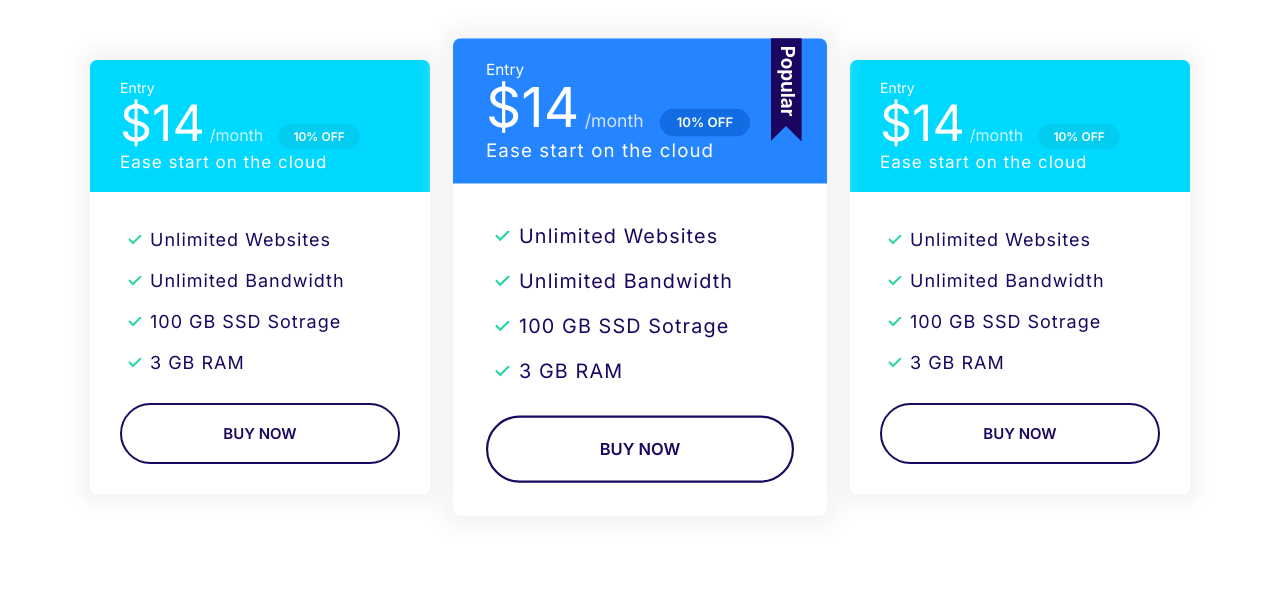
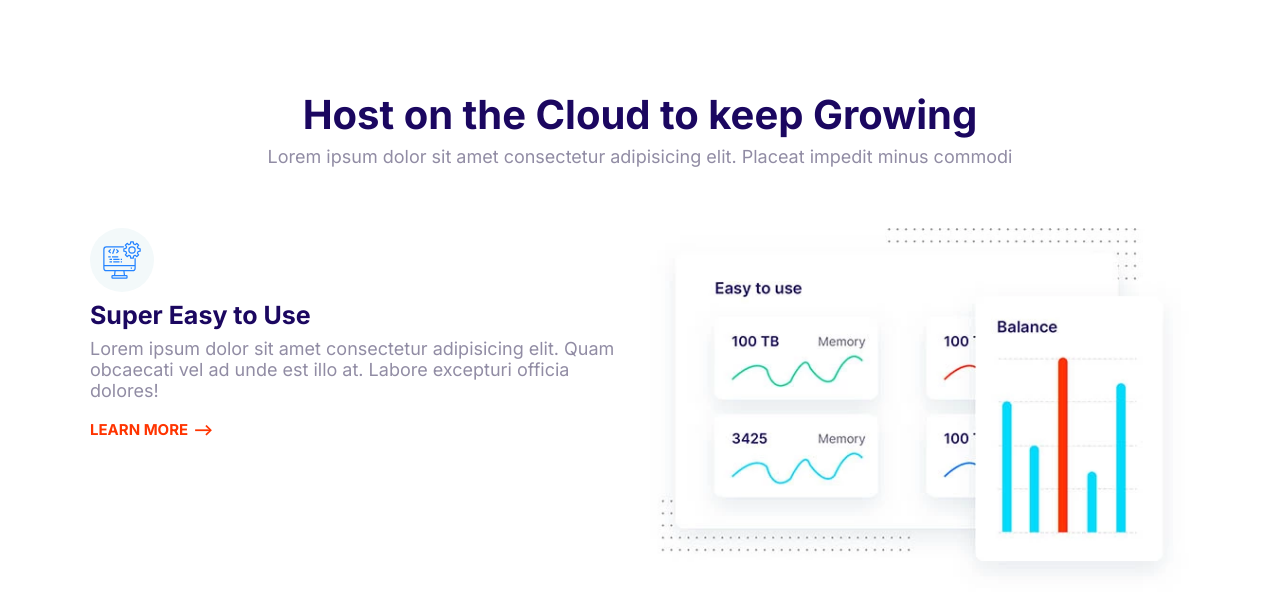
Before and after one commit to claudiobarsante/moshify, a plain HTML site: page index.html in a window 1280 px wide. Drawn offline with Linux system fonts and the light colour scheme.

Commit message:
feature component

```diff
--- a/css/styles.css
+++ b/css/styles.css
@@ -778,3 +778,27 @@ minmax to provide a range, so it will distribute all the available space equally
 	max-width: 500px;
 	margin: 0 auto; /* you can center the card horizontally setting to auto so all available space will be equally distributed horizontally*/
 }
+
+/* Features */
+.feature {
+	gap: 4rem 2rem;
+	margin: 12 rem 0;
+}
+
+.feature:first-of-type {
+	margin-top: 6rem;
+}
+.feature__heading {
+	margin: 1rem 0;
+}
+
+.feature__image {
+	width: 100%;
+}
+
+@media screen and (min-width: 768px) {
+	/*nth-of-type(even) selects elements that are even, ex:2,4, 6*/
+	.feature:nth-of-type(even) .feature__content {
+		order: 2; /* invert the order*/
+	}
+}
--- a/index.html
+++ b/index.html
@@ -14,69 +14,33 @@
 		<link rel="stylesheet" href="css/styles.css" />
 	</head>
 	<body>
-		<section class="block container block-plans">
-			<div class="grid grid--1x3">
-				<div class="plan">
-					<div class="card card--secondary">
-						<header class="card__header">
-							<h3 class="plan__name">Entry</h3>
-							<span class="plan__price">$14</span>
-							<span class="plan__billing-cycle">/month</span>
-							<span class="badge badge--secondary badge--small"> 10% OFF </span>
-							<span class="plan__description">Ease start on the cloud</span>
-						</header>
-						<div class="card__body">
-							<ul class="list list--tick">
-								<li class="list__item">Unlimited Websites</li>
-								<li class="list__item">Unlimited Bandwidth</li>
-								<li class="list__item">100 GB SSD Sotrage</li>
-								<li class="list__item">3 GB RAM</li>
-							</ul>
-							<button class="btn btn--outline btn--block">Buy Now</button>
-						</div>
-					</div>
+		<section class="block container">
+			<header class="block__header">
+				<h2>Host on the Cloud to keep Growing</h2>
+				<p>
+					Lorem ipsum dolor sit amet consectetur adipisicing elit. Placeat impedit minus commodi
+				</p>
+			</header>
+			<article class="grid grid--1x2 feature">
+				<div class="feature__content">
+					<span class="icon-container">
+						<svg class="icon icon--primary">
+							<use xlink:href="images/sprite.svg#easy"></use>
+						</svg>
+					</span>
+					<h3 class="feature__heading">Super Easy to Use</h3>
+					<p>
+						Lorem ipsum dolor sit amet consectetur adipisicing elit. Quam obcaecati vel ad unde est
+						illo at. Labore excepturi officia dolores!
+					</p>
+					<a href="#" class="link-arrow">Learn More</a>
 				</div>
-				<div class="plan plan--popular">
-					<div class="card card--primary">
-						<header class="card__header">
-							<h3 class="plan__name">Entry</h3>
-							<span class="plan__price">$14</span>
-							<span class="plan__billing-cycle">/month</span>
-							<span class="badge badge--primary badge--small"> 10% OFF </span>
-							<span class="plan__description">Ease start on the cloud</span>
-						</header>
-						<div class="card__body">
-							<ul class="list list--tick">
-								<li class="list__item">Unlimited Websites</li>
-								<li class="list__item">Unlimited Bandwidth</li>
-								<li class="list__item">100 GB SSD Sotrage</li>
-								<li class="list__item">3 GB RAM</li>
-							</ul>
-							<button class="btn btn--outline btn--block">Buy Now</button>
-						</div>
-					</div>
-				</div>
-				<div class="plan">
-					<div class="card card--secondary">
-						<header class="card__header">
-							<h3 class="plan__name">Entry</h3>
-							<span class="plan__price">$14</span>
-							<span class="plan__billing-cycle">/month</span>
-							<span class="badge badge--secondary badge--small"> 10% OFF </span>
-							<span class="plan__description">Ease start on the cloud</span>
-						</header>
-						<div class="card__body">
-							<ul class="list list--tick">
-								<li class="list__item">Unlimited Websites</li>
-								<li class="list__item">Unlimited Bandwidth</li>
-								<li class="list__item">100 GB SSD Sotrage</li>
-								<li class="list__item">3 GB RAM</li>
-							</ul>
-							<button class="btn btn--outline btn--block">Buy Now</button>
-						</div>
-					</div>
-				</div>
-			</div>
+				<picture>
+					<source type="image/webp" srcset="images/easy.webp 1x, images/easy@2x.webp 2x" />
+					<source type="image/jpg" srcset="images/easy.jpg 1x, images/easy@2x.jpg 2x" />
+					<img class="feature__image" src="images/easy@2x.jpg" alt="" />
+				</picture>
+			</article>
 		</section>
 
 		<script src="js/main.js"></script>
```
Also changed, not shown: components/features.html (added, +26 -0 lines), images/easy.jpg (added), images/easy.webp (added), images/easy@2x.jpg (added), images/easy@2x.webp (added), images/fast.jpg (added), images/fast.webp (added), images/fast@2x.jpg (added), images/fast@2x.webp (added), images/support.jpg (added), images/support.webp (added), images/support@2x.jpg (added), images/support@2x.webp (added), images/wordpress.jpg (added), 3 more files.
